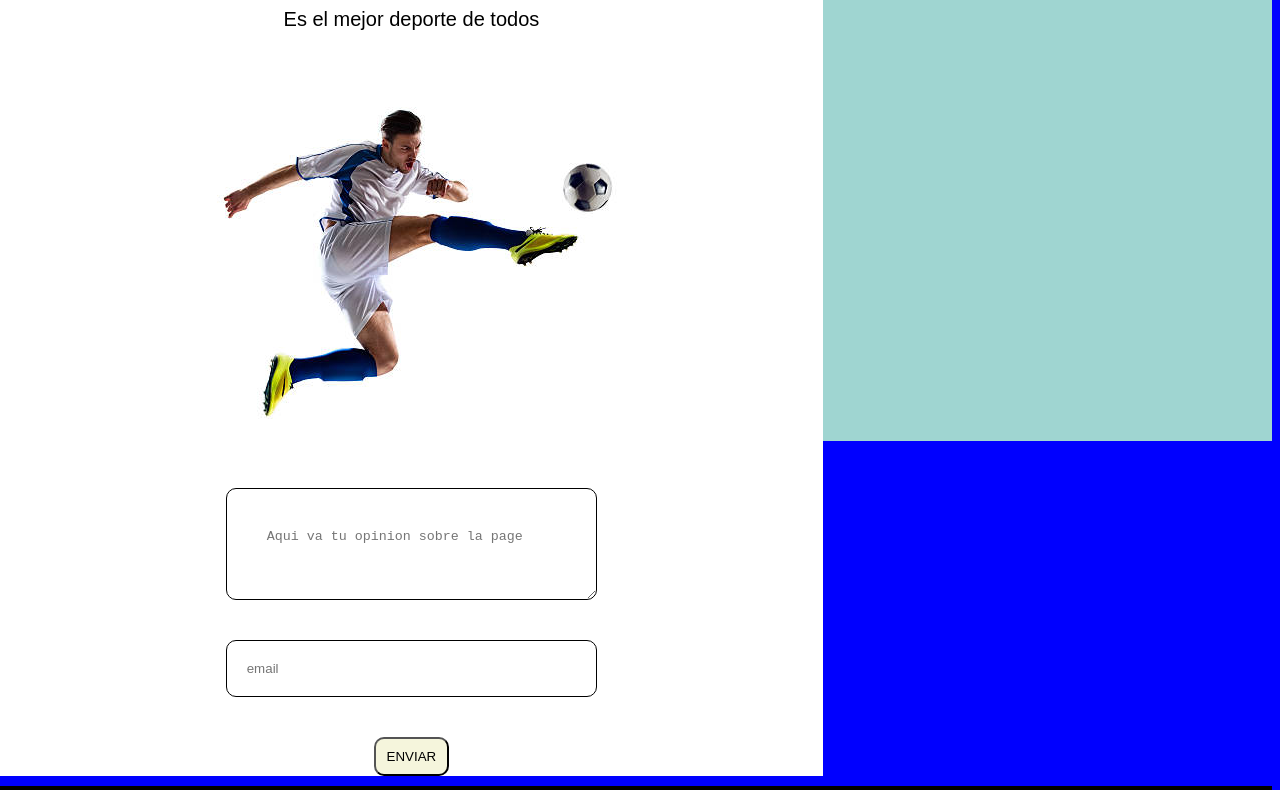
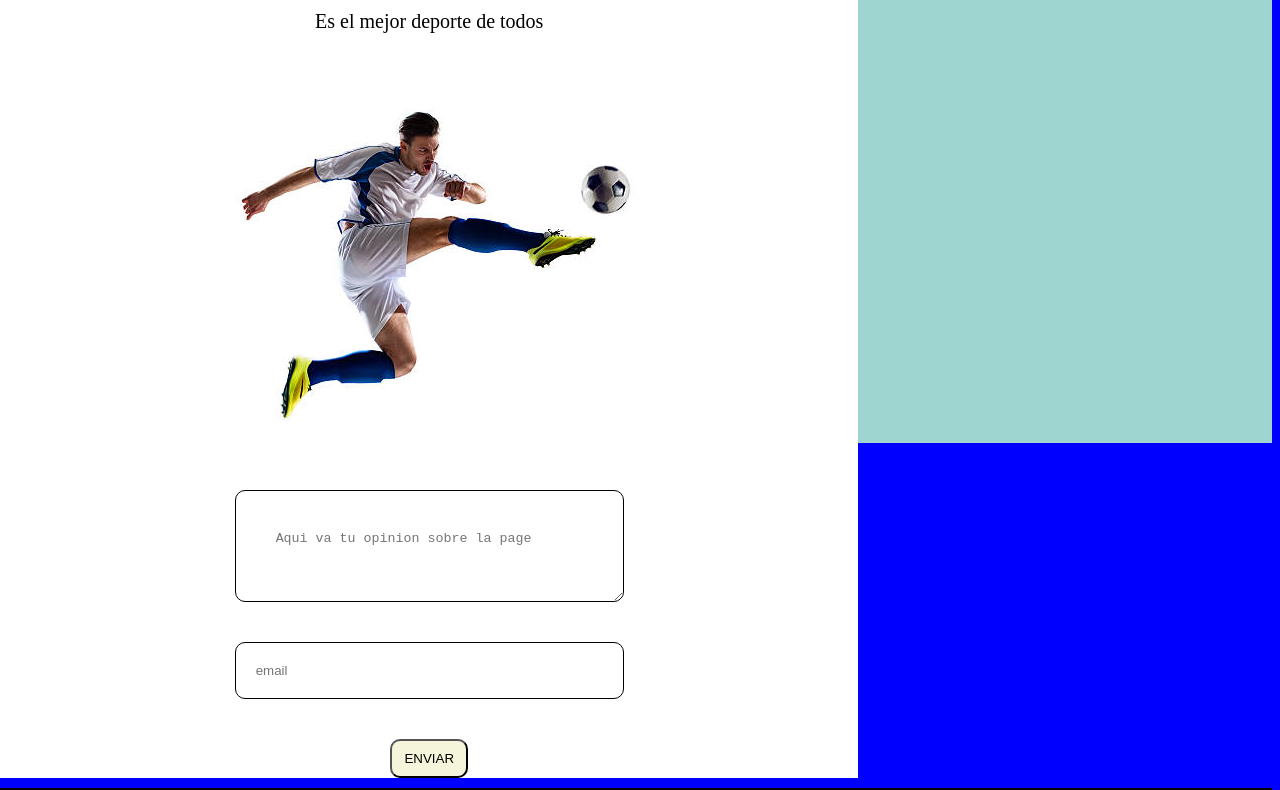
Before and after one commit to Mateoiq98/Mi-primera-pagina-conectado-desde-git, a plain HTML site: page index.html in a window 1280 px wide. Shown: the part 675-1465 px from the top of the page. Drawn offline with Linux system fonts and the light colour scheme.

Commit message:
[refactor](estilos.css): [Cambiar tipo de letra en body] [Se realizo el cambio de tipo de letra de la pagina]

```diff
--- a/estilos.css
+++ b/estilos.css
@@ -1,5 +1,5 @@
 body {
-  font-family: Arial, Helvetica, sans-serif;
+  font-family: 'Times New Roman';
   font-size: 20px;
   text-align: center;
   background-color: blue;
```
